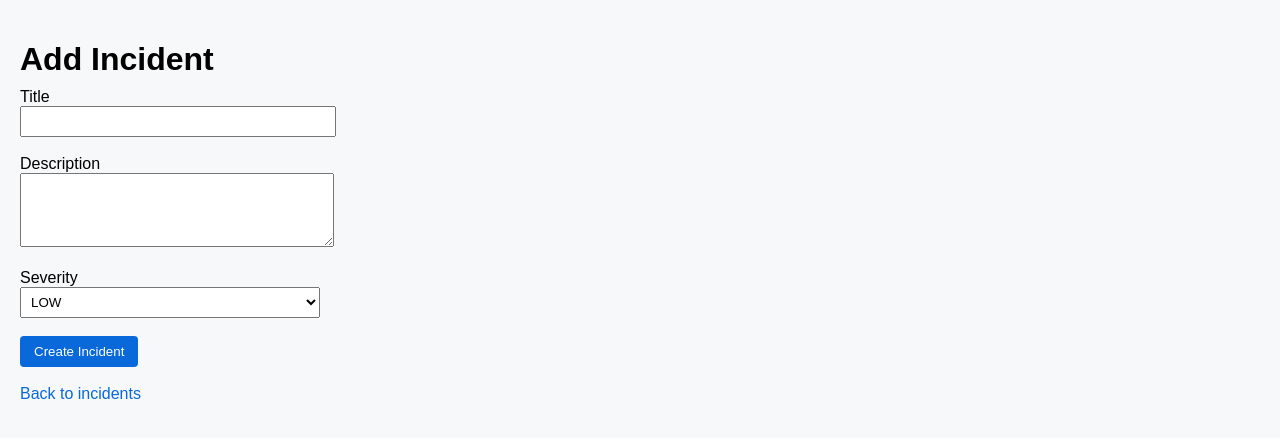
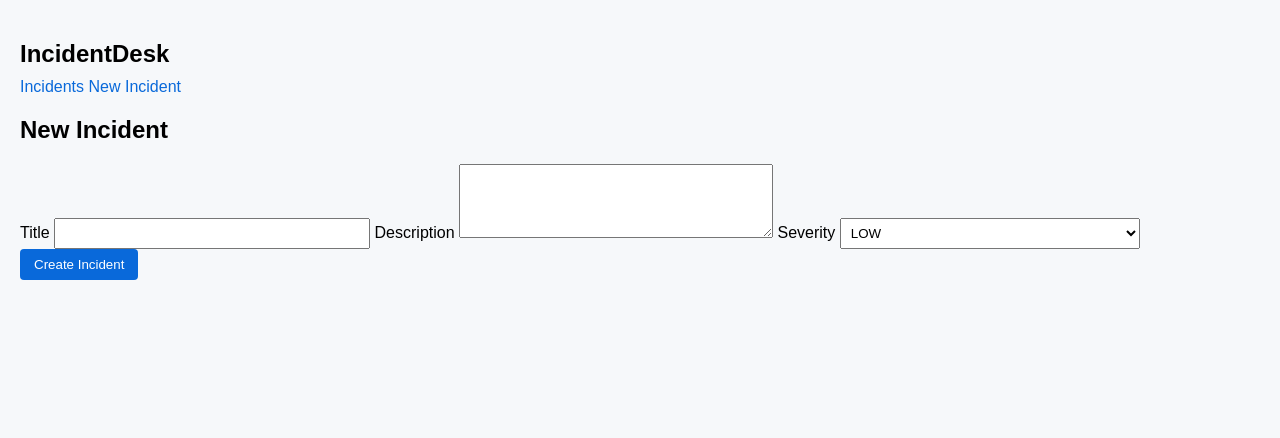
Before and after one commit to nonluthando/IncidentDesk, a Flask app: page /incidents/add in a window 1280 px wide. Shown: the top 438 px of the page. Run offline with Flask 3, Linux system fonts and the light colour scheme.

Commit message:
Update add_incident.html to extend base.html

```diff
--- a/templates/add_incident.html
+++ b/templates/add_incident.html
@@ -1,30 +1,23 @@
-<!DOCTYPE html>
-<html>
-<head>
-    <title>IncidentDesk | Add Incident</title>
-    <link rel="stylesheet" href="{{ url_for('static', filename='style.css') }}">
-</head>
-<body>
-    <h1>Add Incident</h1>
+{% extends "base.html" %}
+{% block title %}IncidentDesk | Add Incident{% endblock %}
 
-    <form method="post">
-        <label>Title</label><br>
-        <input type="text" name="title" required><br><br>
+{% block content %}
+<h2>New Incident</h2>
 
-        <label>Description</label><br>
-        <textarea name="description" rows="4" required></textarea><br><br>
+<form method="post" class="form">
+    <label>Title</label>
+    <input type="text" name="title" required>
 
-        <label>Severity</label><br>
-        <select name="severity" required>
-            <option value="LOW">LOW</option>
-            <option value="MEDIUM">MEDIUM</option>
-            <option value="HIGH">HIGH</option>
-        </select><br><br>
+    <label>Description</label>
+    <textarea name="description" rows="4" required></textarea>
 
-        <button type="submit">Create Incident</button>
-    </form>
+    <label>Severity</label>
+    <select name="severity" required>
+        <option value="LOW">LOW</option>
+        <option value="MEDIUM">MEDIUM</option>
+        <option value="HIGH">HIGH</option>
+    </select>
 
-    <br>
-    <a href="{{ url_for('list_incidents') }}">Back to incidents</a>
-</body>
-</html>
+    <button type="submit">Create Incident</button>
+</form>
+{% endblock %}
```
